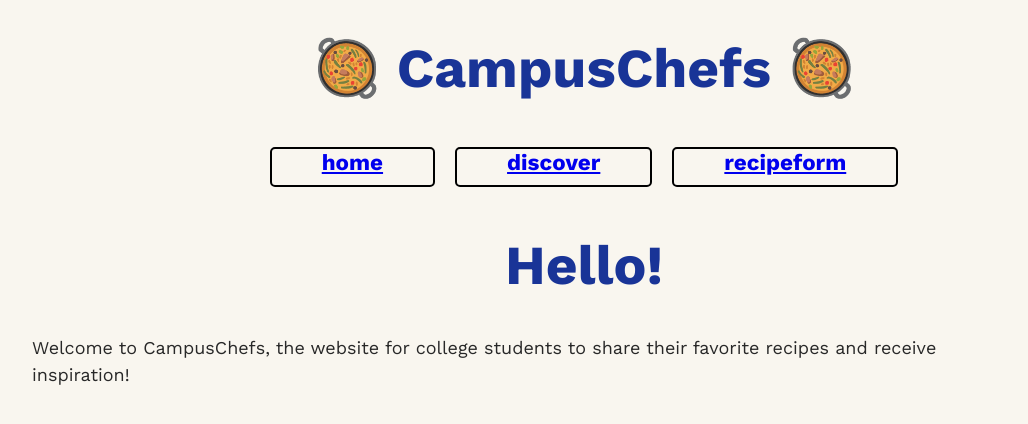
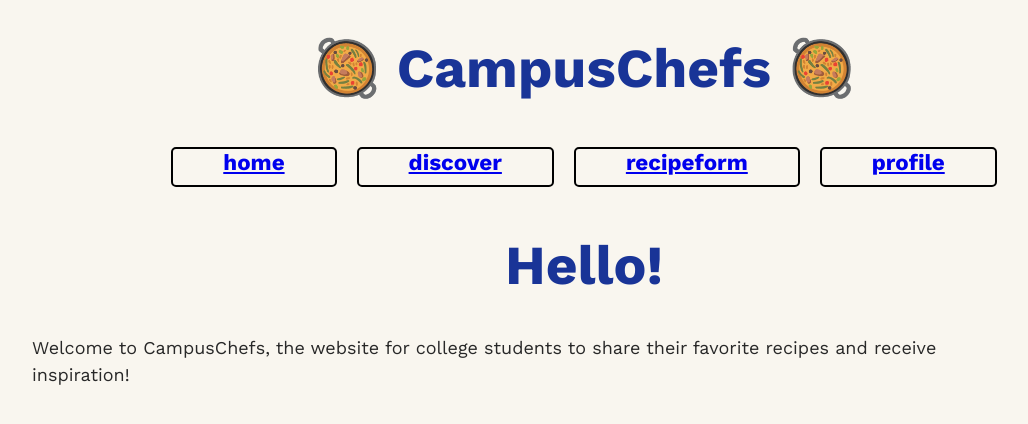
Before and after one commit to hannahchiou/campuschefs, a Flask app: page / in a window 1280 px wide. Shown: the top 424 px of the page, without its empty margins (56-1084 px from the left). Run offline with Flask 3, Linux system fonts and the light colour scheme.

Commit message:
added profile page link

```diff
--- a/app.py
+++ b/app.py
@@ -205,6 +205,10 @@ def discover():
 
     return render_template('discover.html', posts=posts)
 
+@app.route('/profile', methods=['GET'])
+def profile():
+    return render_template('main.html')
+
 if __name__ == '__main__':
     import sys, os
     if len(sys.argv) > 1:
--- a/templates/base.html
+++ b/templates/base.html
@@ -32,6 +32,7 @@
     <li><a href="{{url_for('index')}}">home</a></li>
     <li><a href="{{url_for('discover')}}">discover</a></li>
     <li><a href="{{url_for('recipeform')}}">recipeform</a></li>
+    <li><a href="{{url_for('profile')}}">profile</a></li>
   </ul>
 </nav>
 {% endblock %}
```
